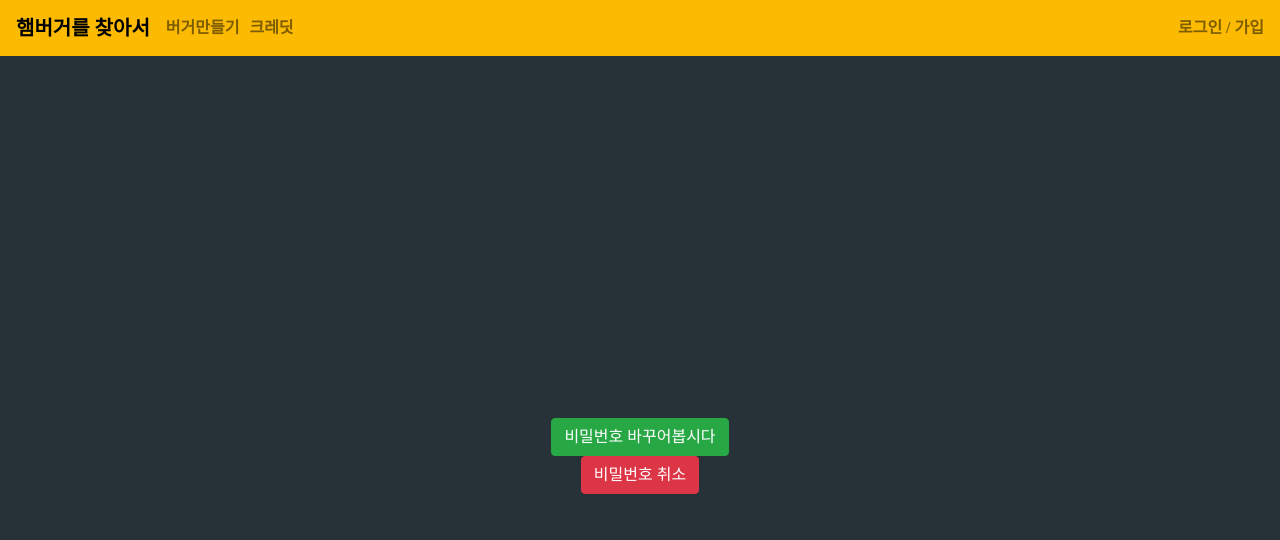
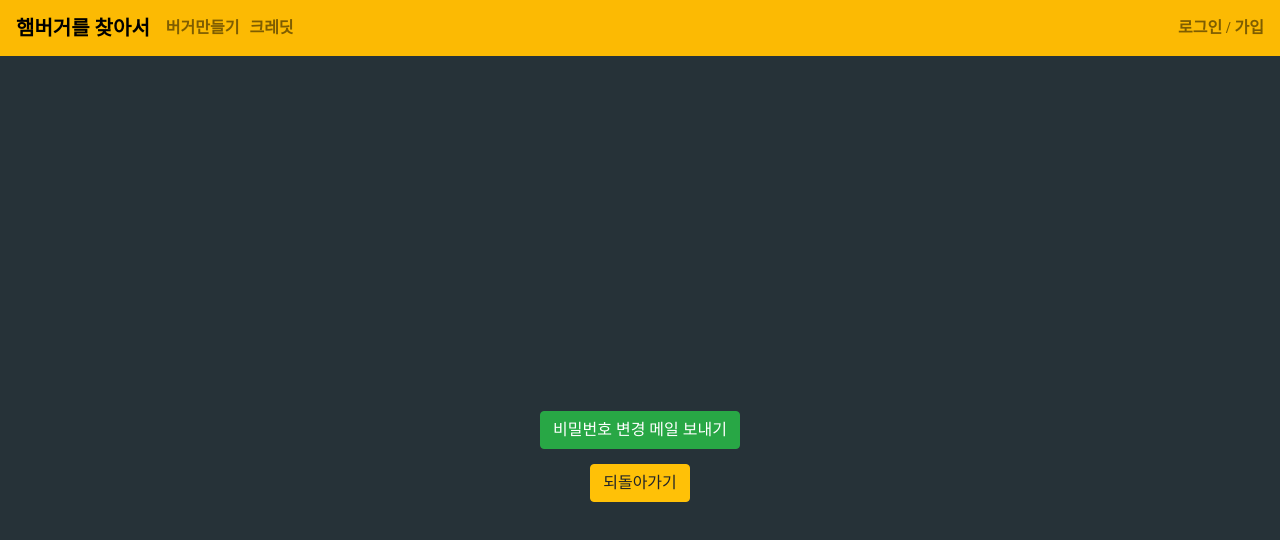
Before and after one commit to babyazalea/burger-finder, a React (Create React App) app: page /users/1/password-change in a window 1280 px wide. Shown: the top 540 px of the page. Built offline with nearby package versions, Linux system fonts and the light colour scheme; a web font is replaced by a local one.

Commit message:
styling edit-modes

```diff
--- a/src/components/User/UserProfile/ChangePassword/ChangePassword.css
+++ b/src/components/User/UserProfile/ChangePassword/ChangePassword.css
@@ -6,3 +6,7 @@
   justify-content: center;
   align-items: center;
 }
+
+.user-password__edit > button:not(:last-child) {
+  margin-bottom: 15px;
+}
--- a/src/components/User/UserProfile/ChangePassword/ChangePassword.js
+++ b/src/components/User/UserProfile/ChangePassword/ChangePassword.js
@@ -4,9 +4,16 @@ import { AuthContext } from "../../../../context/auth-context";
 
 import { Button, Spinner } from "react-bootstrap";
 import "./ChangePassword.css";
+import { useHistory } from "react-router-dom";
 
 const ChangePassword = () => {
   const authContext = useContext(AuthContext);
+
+  const history = useHistory();
+
+  const backToProfile = () => {
+    history.goBack();
+  };
 
   return (
     <div className="user-password__edit">
@@ -17,9 +24,11 @@ const ChangePassword = () => {
       ) : (
         <React.Fragment>
           <Button variant="success" onClick={authContext.sendPasswordReset}>
-            비밀번호 바꾸어봅시다
+            비밀번호 변경 메일 보내기
           </Button>
-          <Button variant="danger">비밀번호 취소</Button>
+          <Button variant="warning" onClick={backToProfile}>
+            되돌아가기
+          </Button>
         </React.Fragment>
       )}
     </div>
--- a/src/components/User/UserProfile/UserProfile.css
+++ b/src/components/User/UserProfile/UserProfile.css
@@ -6,6 +6,10 @@
   align-items: center;
   justify-content: center;
   color: white;
+}
+
+.profile-container > div:not(:last-child) {
+  margin-bottom: 20px;
 }
 
 .user__profile {
--- a/src/components/User/UserProfile/UserProfile.js
+++ b/src/components/User/UserProfile/UserProfile.js
@@ -108,7 +108,7 @@ const UserProfile = () => {
 
   return (
     <Container className="profile-container">
-      {authContext.isLoading ? (
+      {authContext.isLoading || userEmail === null || userName === null ? (
         <Spinner animation="border" role="status">
           <span className="sr-only">Loading...</span>
         </Spinner>
@@ -119,9 +119,11 @@ const UserProfile = () => {
             {verficaion}
             {nameEditButton}
             {authContext.isVerified ? (
-              <Link to={`/users/${authContext.userId}/password-change`}>
-                <Button>비밀번호 변경</Button>
-              </Link>
+              <div className="user-password__change-btn">
+                <Link to={`/users/${authContext.userId}/password-change`}>
+                  <Button>비밀번호 변경</Button>
+                </Link>
+              </div>
             ) : null}
           </React.Fragment>
         </React.Fragment>
```
